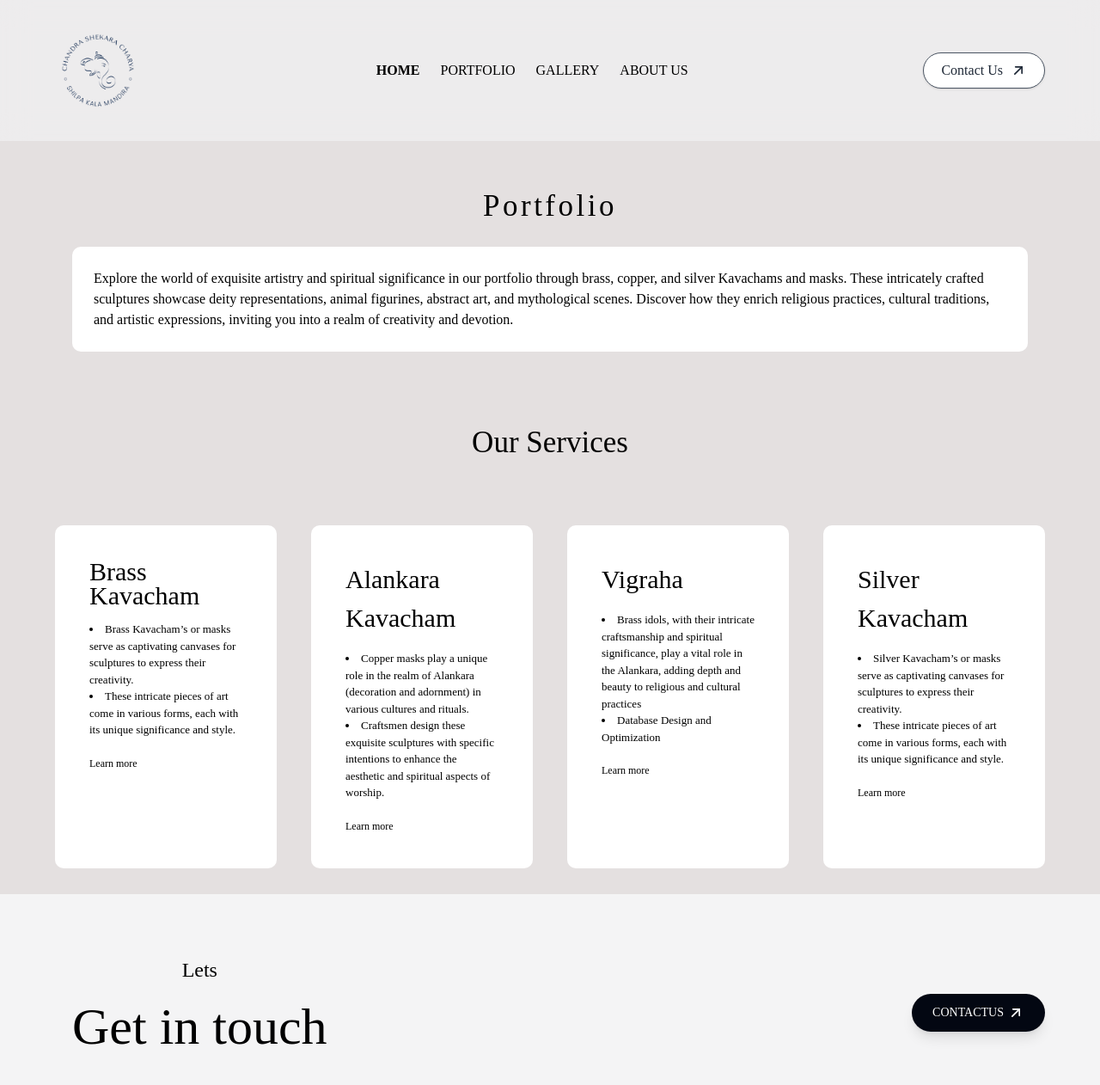
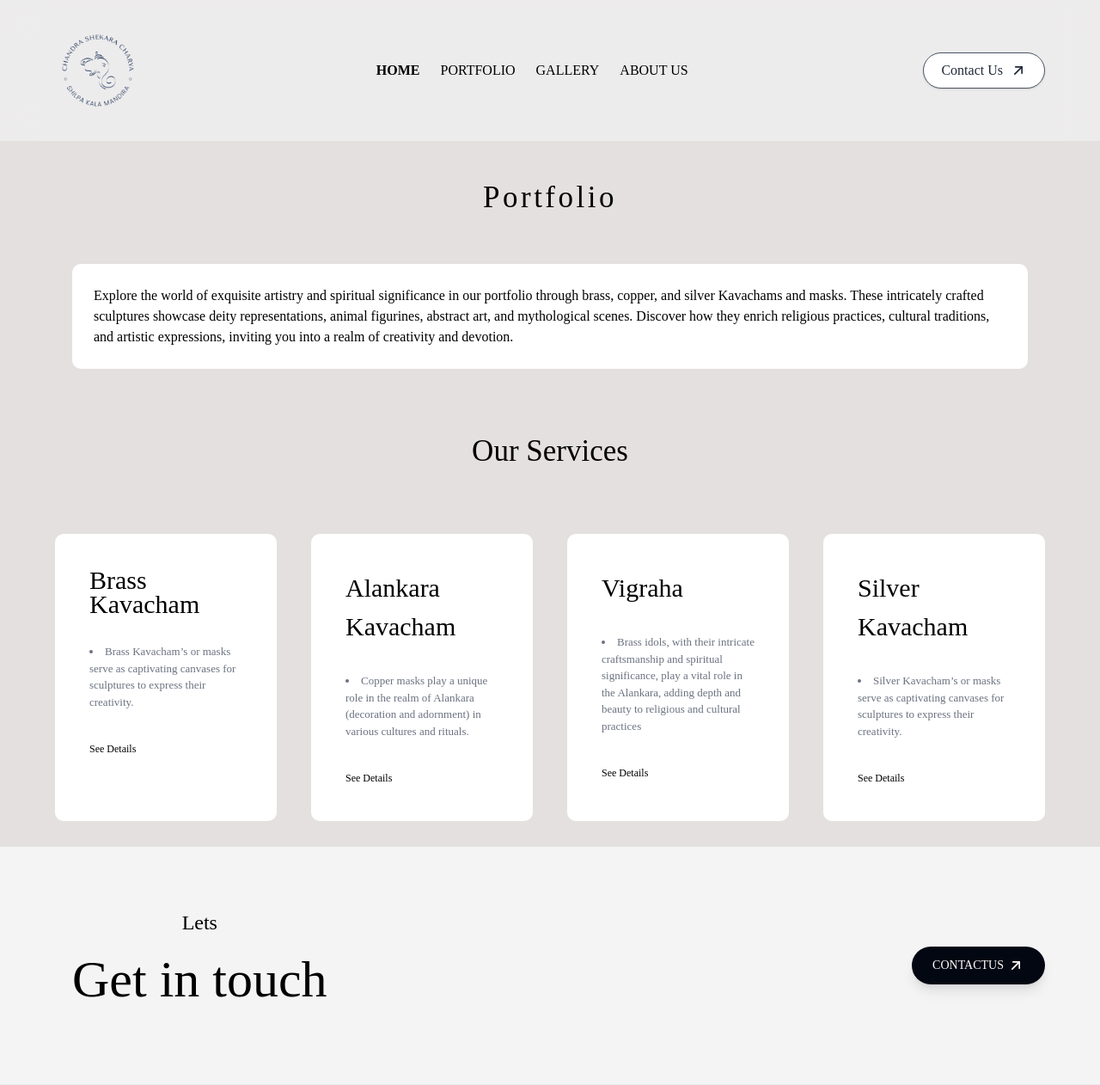
Before and after one commit to VidyavathiR/shilpakalamandir_website, a Django app: page /portfolio/ in a window 1280 px wide. Shown: the top 1262 px of the page at 86% size. Run offline with Django 5.2, Linux system fonts and the light colour scheme; some web fonts are replaced.

Commit message:
initial committ

```diff
--- a/static/css/portfolio.css
+++ b/static/css/portfolio.css
@@ -1,5 +1,5 @@
 #about{
-    padding: 30px 20px;
+    padding: 20px 20px;
 
 }
 
@@ -11,7 +11,7 @@ h1{
 
 
 .about-col2{
-
+    margin-top: 30px;
     background-color: #fff;
     padding: 25px;
     border-radius: 10px;
--- a/templates/portfolio.html
+++ b/templates/portfolio.html
@@ -33,34 +33,30 @@
                 <div>
 
                     <h2 class="block text-xl font-semibold">Brass Kavacham</h2>
-                    <li>Brass Kavacham’s or masks serve as captivating canvases for sculptures to express their creativity.</li>
-                    <li>These intricate pieces of art come in various forms, each with its unique significance and style.</li>
+                    <li class="py-4 text-gray-500">Brass Kavacham’s or masks serve as captivating canvases for sculptures to express their creativity.</li>
 
-                    <a href="{% url 'brass' %}">Learn more</a>
+                    <a href="{% url 'brass' %}">See Details</a>
 
                 </div>
                 <div>
 
                     <h2>Alankara Kavacham</h2>
-                    <li>Copper masks play a unique role in the realm of Alankara (decoration and adornment) in various cultures and rituals.</li>
-                    <li>Craftsmen design these exquisite sculptures with specific intentions to enhance the aesthetic and spiritual aspects of worship.</li>
-                    <a href="{% url 'alankara' %}">Learn more</a>
+                    <li class="py-4 text-gray-500">Copper masks play a unique role in the realm of Alankara (decoration and adornment) in various cultures and rituals.</li>
+                    <a href="{% url 'alankara' %}">See Details</a>
 
                 </div>
                 <div>
 
                     <h2>Vigraha</h2>
-                    <li>Brass idols, with their intricate craftsmanship and spiritual significance, play a vital role in the Alankara, adding depth and beauty to religious and cultural practices</li>
-                    <li>Database Design and Optimization</li>
-                    <a href="{% url 'vigraha' %}">Learn more</a>
+                    <li class="py-4 text-gray-500">Brass idols, with their intricate craftsmanship and spiritual significance, play a vital role in the Alankara, adding depth and beauty to religious and cultural practices</li>
+                    <a href="{% url 'vigraha' %}">See Details</a>
 
                 </div>
                 <div>
 
                     <h2>Silver Kavacham</h2>
-                    <li>Silver Kavacham’s or masks serve as captivating canvases for sculptures to express their creativity. </li>
-                    <li>These intricate pieces of art come in various forms, each with its unique significance and style.</li>
-                    <a href="{% url 'silver' %}">Learn more</a>
+                    <li class="py-4 text-gray-500">Silver Kavacham’s or masks serve as captivating canvases for sculptures to express their creativity. </li>
+                    <a href="{% url 'silver' %}">See Details</a>
 
                 </div>
             </div>
```
Also changed, not shown: templates/alankara.html (+16 -4 lines), templates/brass.html (+21 -3 lines), templates/silver.html (+13 -4 lines), templates/vigraha.html (+17 -4 lines), 1 other file.
